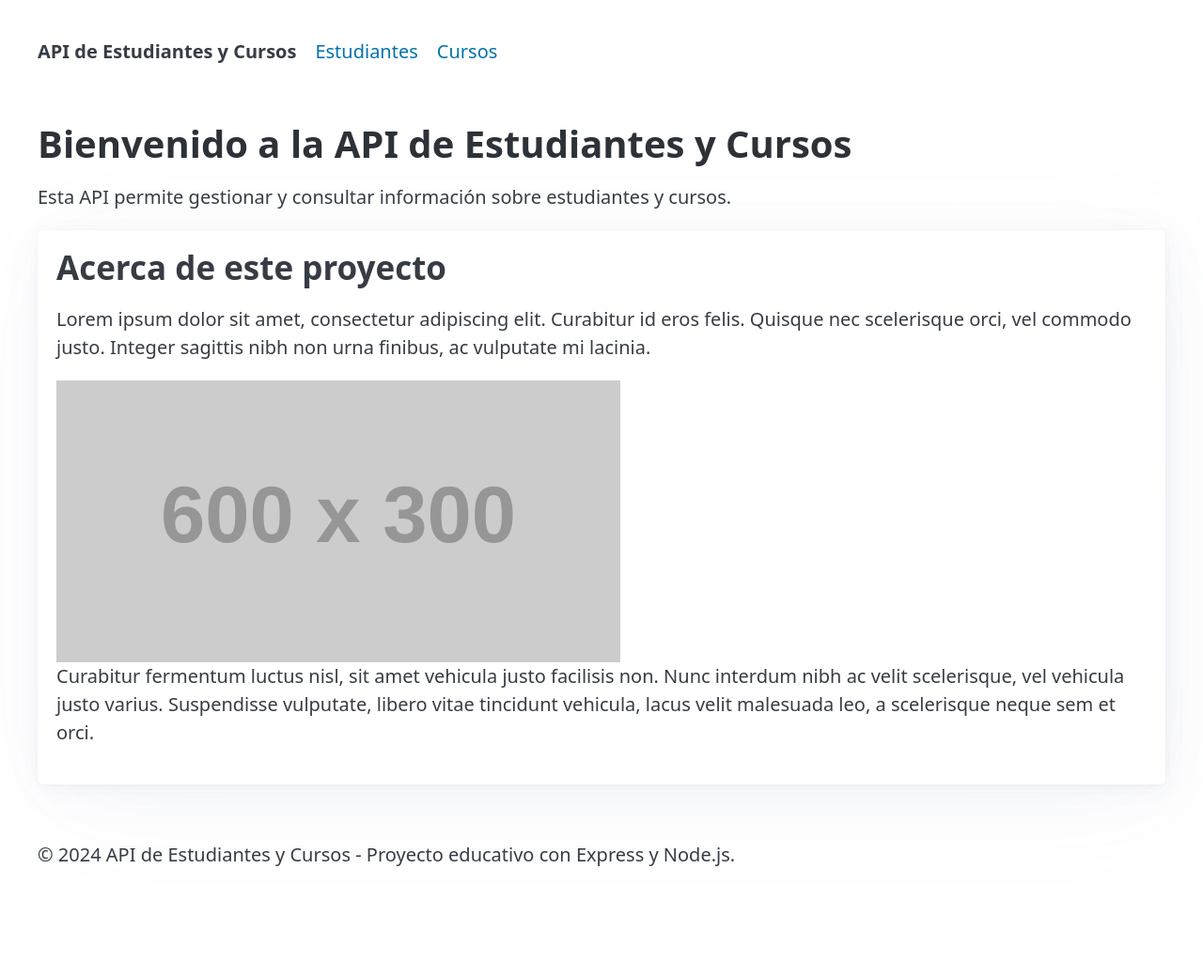
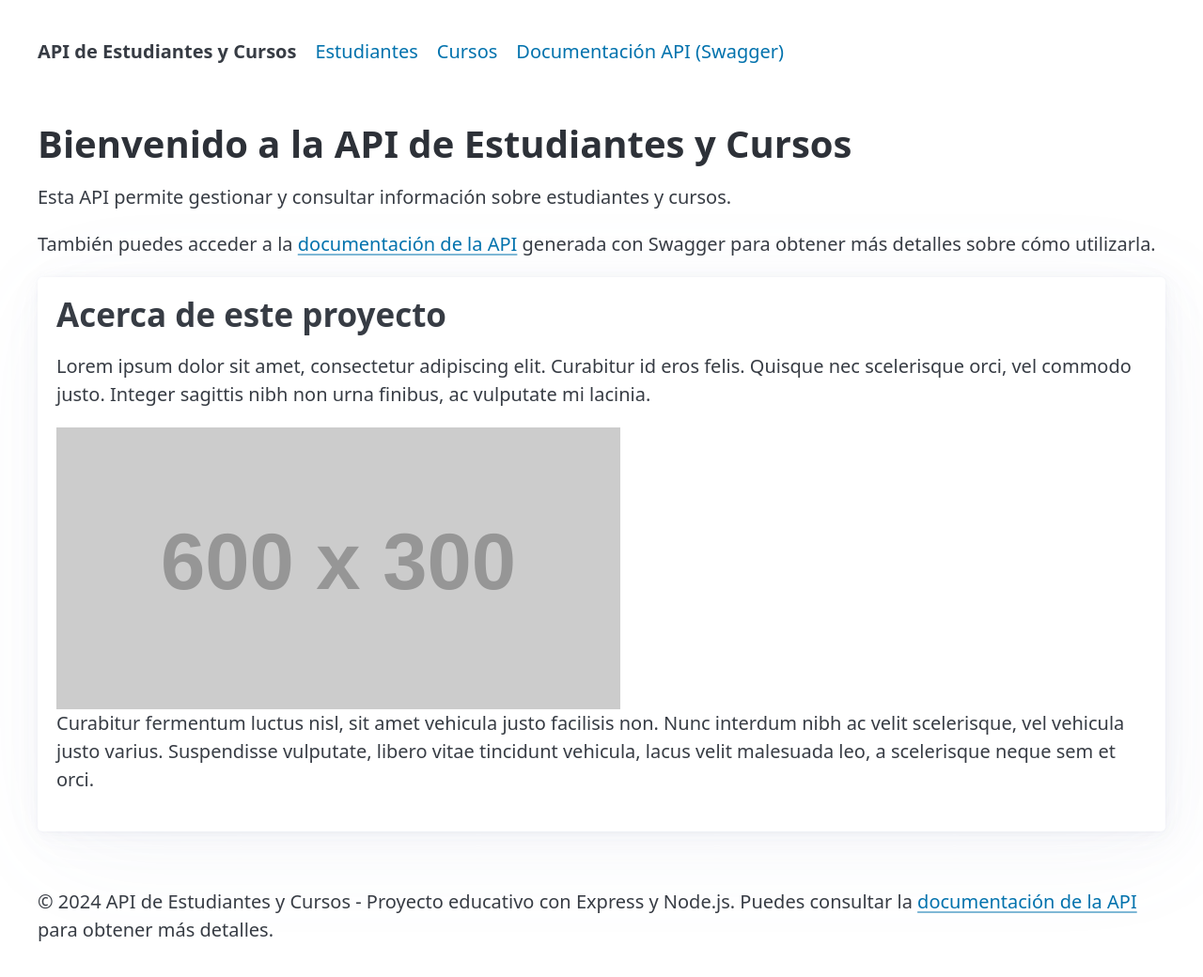
Before and after one commit to brayandiazc/node_api_estudiantes, a website: page views/index.html in a window 1280 px wide. Shown: the whole page at 94% size. Before the commit the page ends 965 px from the top, so only its background shows below. Drawn offline with nearby package versions, Linux system fonts and the light colour scheme; placeholder pictures from the web are drawn by us.

Commit message:
feat: Agregamos información de la api a la vista index

```diff
--- a/views/index.html
+++ b/views/index.html
@@ -4,7 +4,7 @@
     <meta charset="UTF-8" />
     <meta name="viewport" content="width=device-width, initial-scale=1.0" />
     <meta http-equiv="X-UA-Compatible" content="ie=edge" />
-    <title>Página de inicio</title>
+    <title>API UDD</title>
 
     <!-- Importar PicoCSS -->
     <link
@@ -20,6 +20,7 @@
           <li><strong>API de Estudiantes y Cursos</strong></li>
           <li><a href="/estudiantes">Estudiantes</a></li>
           <li><a href="/cursos">Cursos</a></li>
+          <li><a href="/api-docs">Documentación API (Swagger)</a></li>
         </ul>
       </nav>
     </header>
@@ -31,6 +32,11 @@
         <p>
           Esta API permite gestionar y consultar información sobre estudiantes y
           cursos.
+        </p>
+        <p>
+          También puedes acceder a la
+          <a href="/api-docs">documentación de la API</a> generada con Swagger
+          para obtener más detalles sobre cómo utilizarla.
         </p>
       </header>
       <section>
@@ -63,7 +69,9 @@
     <footer>
       <p>
         &copy; 2024 API de Estudiantes y Cursos - Proyecto educativo con Express
-        y Node.js.
+        y Node.js. Puedes consultar la
+        <a href="/api-docs">documentación de la API</a> para obtener más
+        detalles.
       </p>
     </footer>
   </body>
```
